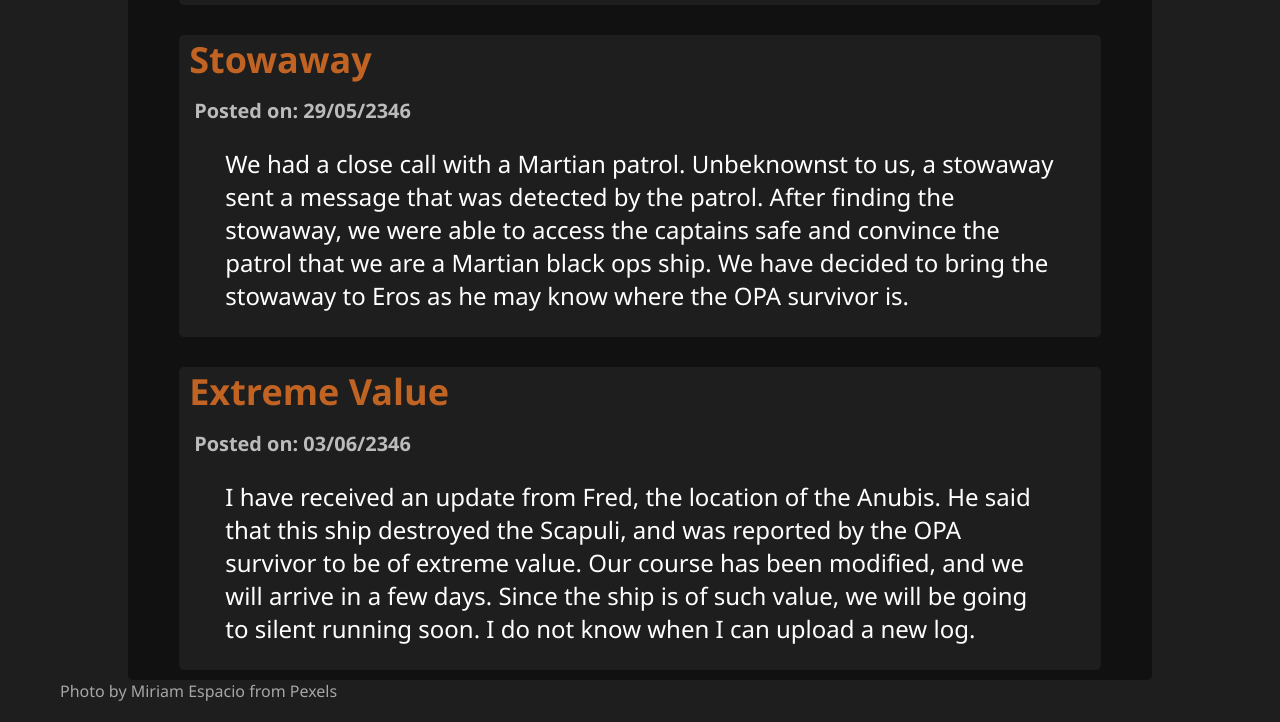
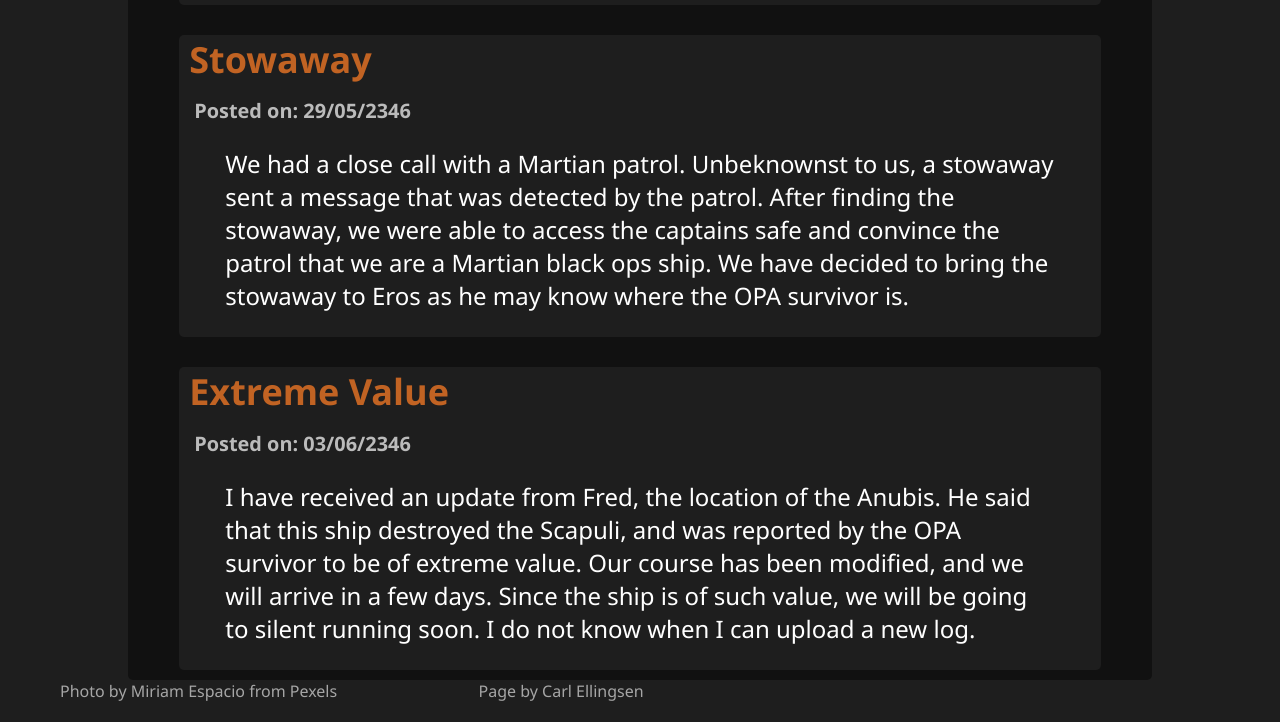
Before and after one commit to carlcat01/CaptainBlog, a plain HTML site: page index.html in a window 1280 px wide. Shown: the part 3509-4231 px from the top of the page. Drawn offline with Linux system fonts and the light colour scheme.

Commit message:
added credit

```diff
--- a/index.html
+++ b/index.html
@@ -128,6 +128,6 @@
 		</div>
 		</div>
 	</div>
-	<div class="footer">Photo by Miriam Espacio from Pexels</div>
+	<div class="footer">Photo by Miriam Espacio from Pexels &nbsp; &nbsp; &nbsp; &nbsp; &nbsp; &nbsp; &nbsp; &nbsp; &nbsp; &nbsp; &nbsp; &nbsp; &nbsp; &nbsp; &nbsp; &nbsp; &nbsp;Page by Carl Ellingsen</div>
 </body>
 </html>
```
